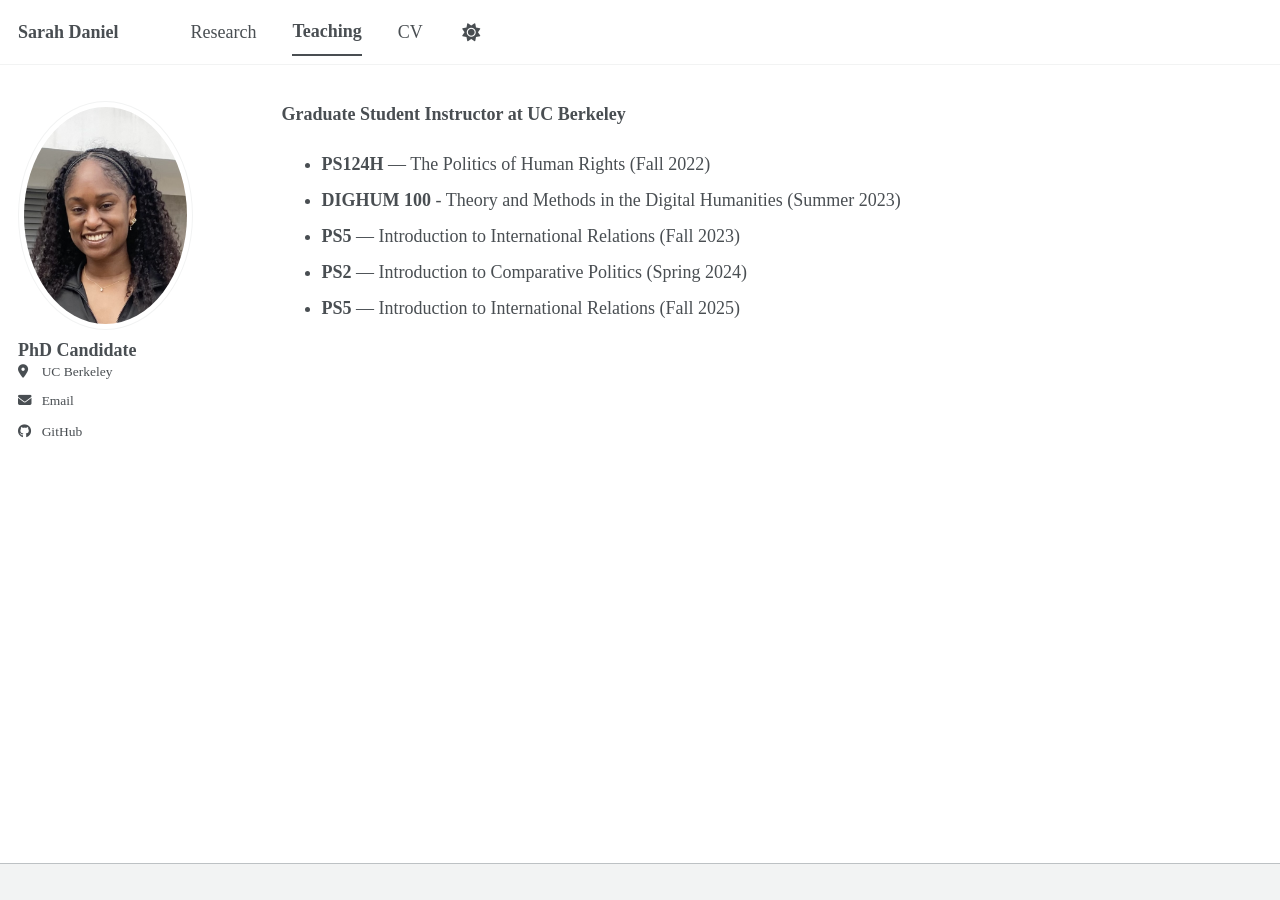
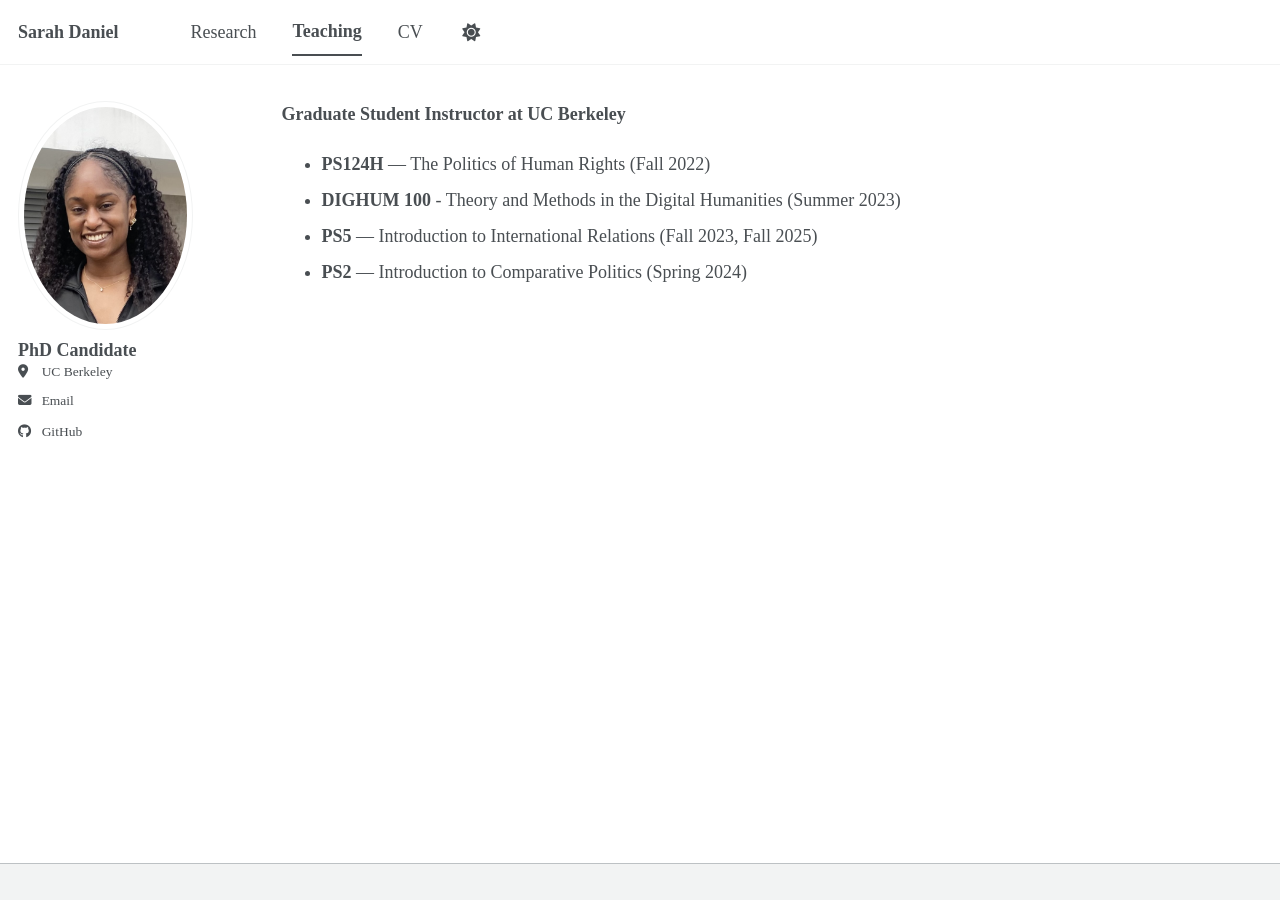
Before and after one commit to SarahDaniel1/SarahDaniel1.github.io, a Jekyll site: the page built from _pages/teaching.md, in a window 1280 px wide. Built offline with Jekyll 4.4.1, drawn with Linux system fonts in a browser that asks for light colours; a script bundle is joined from its source files by our own code; library files that are not in the unit come from our copies.

Commit message:
Update teaching.md

```diff
--- a/_pages/teaching.md
+++ b/_pages/teaching.md
@@ -8,6 +8,5 @@ author_profile: true
 
 - **PS124H** — The Politics of Human Rights (Fall 2022)
 - **DIGHUM 100** - Theory and Methods in the Digital Humanities (Summer 2023)
-- **PS5** — Introduction to International Relations (Fall 2023)
+- **PS5** — Introduction to International Relations (Fall 2023, Fall 2025)
 - **PS2** — Introduction to Comparative Politics (Spring 2024)
-- **PS5** — Introduction to International Relations (Fall 2025)
```
